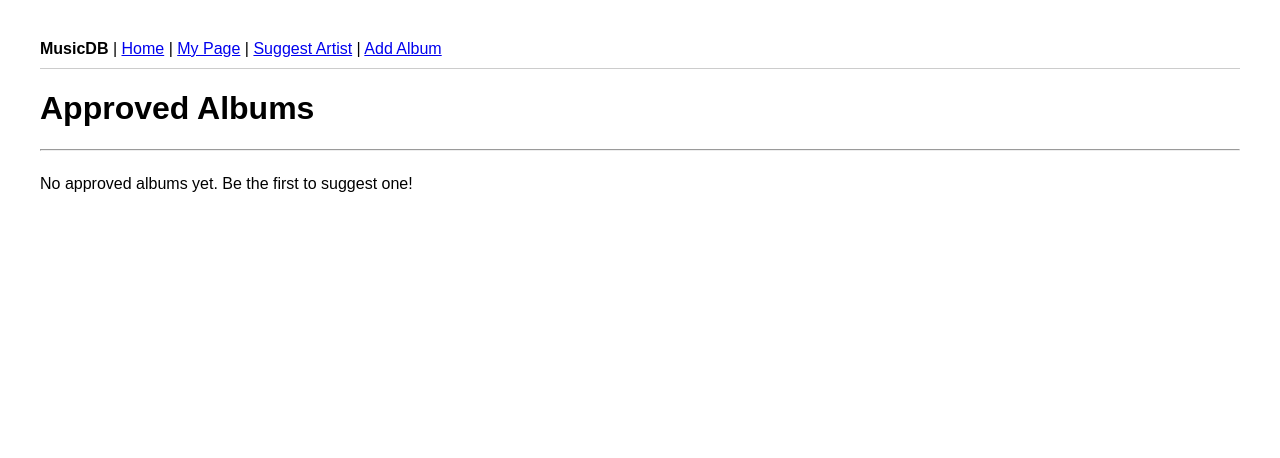
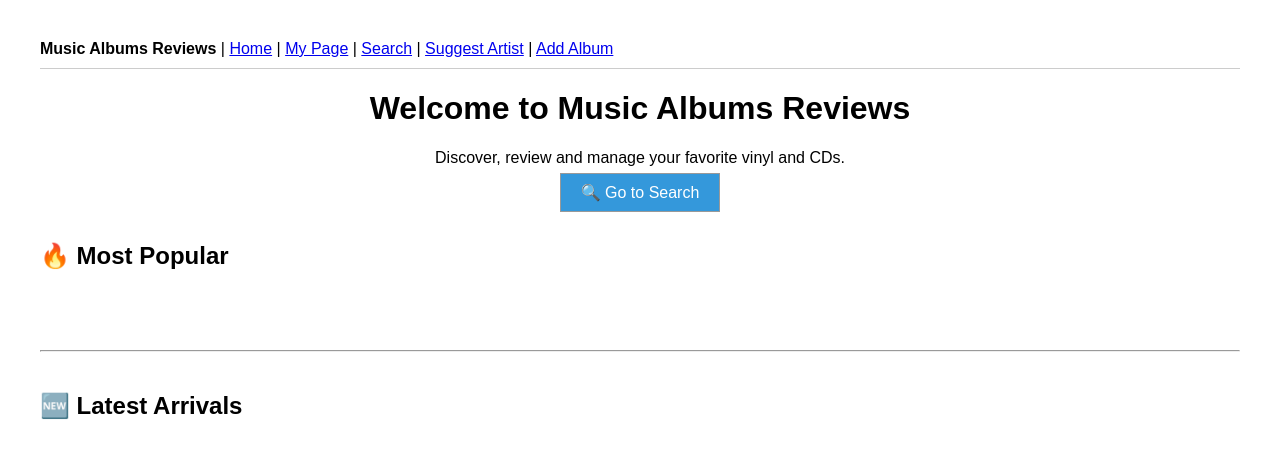
Before and after one commit to Sailor4/MusicAlbumsReviews, a Django app: page / in a window 1280 px wide. Shown: the top 458 px of the page. Run offline with Django 5.2, Linux system fonts and the light colour scheme; data that the repository does not hold is empty.

Commit message:
Changes to home page, added search and added file to seed some random database for easier testing

```diff
--- a/common/templates/common/home.html
+++ b/common/templates/common/home.html
@@ -1,27 +1,46 @@
 {% extends 'base.html' %}
 
 {% block content %}
-    <h1>Approved Albums</h1>
-    <hr>
+    <div style="text-align: center; margin-bottom: 40px;">
+        <h1>Welcome to Music Albums Reviews</h1>
+        <p>Discover, review and manage your favorite vinyl and CDs.</p>
+        <a href="{% url 'album-search' %}" class="btn" style="background: #3498db; color: white; padding: 10px 20px;">
+            🔍 Go to Search
+        </a>
+    </div>
 
-    <div style="display: flex; flex-wrap: wrap; gap: 20px;">
-        {% for album in albums %}
-            <div style="border: 1px solid #ddd; padding: 10px; width: 200px;">
+    <section>
+        <h2>🔥 Most Popular</h2>
+        <div style="display: flex; gap: 20px; overflow-x: auto; padding-bottom: 20px;">
+            {% for album in popular_albums %}
+                <div class="mini-card" style="min-width: 150px; text-align: center;">
+                    <a href="{% url 'album-details' album.pk %}" style="text-decoration: none; color: inherit;">
                         {% if album.image_url %}
-                    <img src="{{ album.image_url }}" alt="{{ album.title }}" style="width: 100%;">
+                            <img src="{{ album.image_url }}" alt="{{ album.title }}" style="width: 150px; height: 150px; object-fit: cover; border-radius: 8px; border: 1px solid #ddd;">
                         {% else %}
-                    <div style="background: #eee; height: 150px; text-align: center; line-height: 150px;">No Image</div>
+                            <div style="width: 150px; height: 150px; background: #eee; border-radius: 8px; display: grid; place-items: center;">No Image</div>
                         {% endif %}
+                        <p style="margin-top: 10px; font-weight: bold;">{{ album.title }}</p>
+                        <small style="color: #f39c12;">{{ album.avg_rating|default:"0"|floatformat:1 }} ★</small>
+                    </a>
+                </div>
+            {% endfor %}
+        </div>
+    </section>
 
-                <h3>
-                    <a href="{% url 'album-details' album.pk %}">{{ album.title }}</a>
-                </h3>
+    <hr style="margin: 40px 0;">
+
+    <section>
+        <h2>🆕 Latest Arrivals</h2>
+        <div style="display: grid; grid-template-columns: repeat(auto-fill, minmax(250px, 1fr)); gap: 20px;">
+            {% for album in latest_albums %}
+                <div class="album-card" style="border: 1px solid #eee; padding: 15px; border-radius: 10px; background: #fff; box-shadow: 0 2px 5px rgba(0,0,0,0.05);">
+                    <h3>{{ album.title }}</h3>
                     <p><strong>Artist:</strong> {{ album.artist.name }}</p>
                     <p><strong>Year:</strong> {{ album.release_year }}</p>
-                <p><strong>Format:</strong> {{ album.music_format }}</p>
+                    <a href="{% url 'album-details' album.pk %}" class="btn">View Details</a>
                 </div>
-        {% empty %}
-            <p>No approved albums yet. Be the first to suggest one!</p>
             {% endfor %}
         </div>
+    </section>
 {% endblock %}
--- a/common/urls.py
+++ b/common/urls.py
@@ -1,7 +1,8 @@
 from django.urls import path
-from common.views import HomePageView, MyAlbumsView
+from common.views import HomePageView, MyAlbumsView, AlbumSearchView
 
 urlpatterns = [
     path('', HomePageView.as_view(), name='home'),
     path('my-albums/', MyAlbumsView.as_view(), name='my-albums'),
+    path('search/', AlbumSearchView.as_view(), name='album-search'),
 ]
--- a/common/views.py
+++ b/common/views.py
@@ -1,14 +1,20 @@
-from django.views.generic import ListView
+from django.views.generic import ListView, TemplateView
 from albums.models import Album, Artist
 from django.contrib.auth.mixins import LoginRequiredMixin
+from django.db.models import Q, Avg
 
-class HomePageView(ListView):
-    model = Album
+
+class HomePageView(TemplateView):
     template_name = 'common/home.html'
-    context_object_name = 'albums'
 
-    def get_queryset(self):
-        return Album.objects.filter(is_approved=True).order_by('-release_year')
+    def get_context_data(self, **kwargs):
+        context = super().get_context_data(**kwargs)
+        context['latest_albums'] = Album.objects.filter(is_approved=True).order_by('-id')[:6]
+        context['popular_albums'] = Album.objects.filter(is_approved=True) \
+            .annotate(avg_rating=Avg('reviews__rating')) \
+            .order_by('-avg_rating')[:6]
+
+        return context
 
 
 class MyAlbumsView(LoginRequiredMixin, ListView):
@@ -23,3 +29,22 @@ class MyAlbumsView(LoginRequiredMixin, ListView):
         context = super().get_context_data(**kwargs)
         context['my_artists'] = Artist.objects.filter(added_by=self.request.user).order_by('name')
         return context
+
+
+class AlbumSearchView(ListView):
+    model = Album
+    template_name = 'common/search.html'
+    context_object_name = 'albums'
+
+    def get_queryset(self):
+        queryset = Album.objects.filter(is_approved=True)
+        query = self.request.GET.get('search')
+        genre = self.request.GET.get('genre')
+        if query:
+            queryset = queryset.filter(
+                Q(title__icontains=query) | Q(artist__name__icontains=query)
+            )
+        if genre:
+            queryset = queryset.filter(music_format=genre)
+
+        return queryset.order_by('-release_year')
--- a/templates/base.html
+++ b/templates/base.html
@@ -11,9 +11,10 @@
 </head>
 <body>
     <nav>
-        <strong>MusicDB</strong> |
+        <strong>Music Albums Reviews</strong> |
         <a href="{% url 'home' %}">Home</a> |
         <a href="{% url 'my-albums' %}">My Page</a> |
+        <a href="{% url 'album-search' %}">Search</a> |
         <a href="{% url 'artist-add' %}">Suggest Artist</a> | <a href="{% url 'album-add' %}">Add Album</a>
     </nav>
 
```
Also changed, not shown: common/templates/common/search.html (added, +33 -0 lines), seed_data.py (added, +88 -0 lines). Lines whose indentation alone changed are shown as unchanged.
